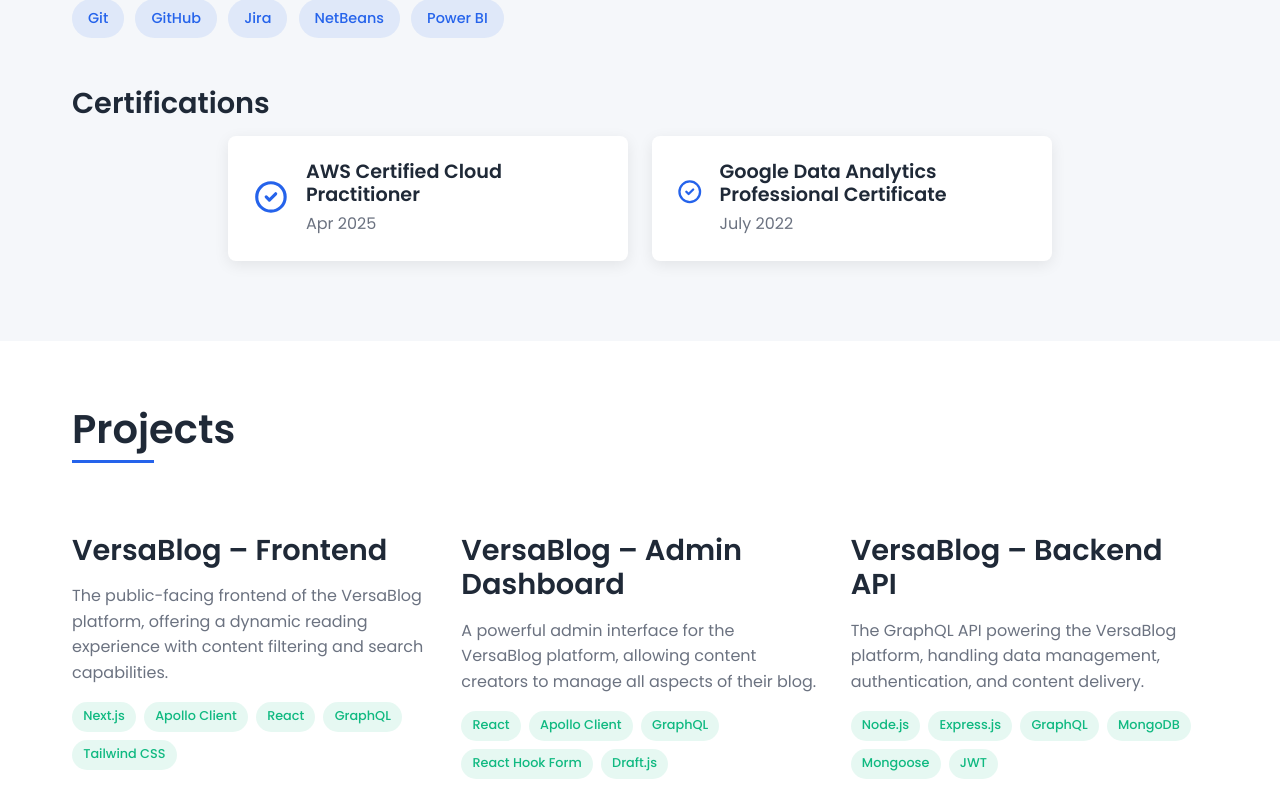
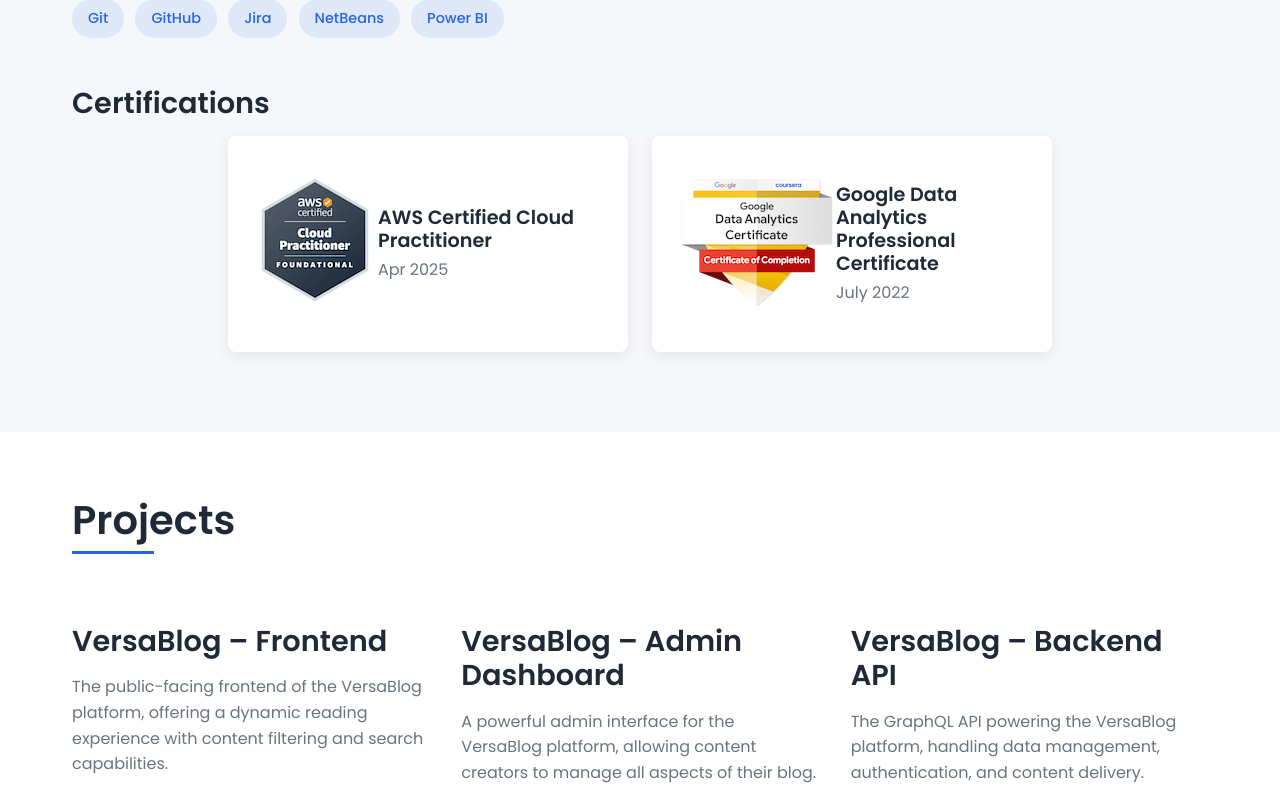
Before and after one commit to seymourpublic/naledi-portfolio, a React (Create React App) app: page / in a window 1280 px wide. Shown: the part 4280-5069 px from the top of the page. Built offline with nearby package versions, Linux system fonts and the light colour scheme.

Commit message:
Refactor code structure for improved readability and maintainability

```diff
--- a/src/components/Skills.js
+++ b/src/components/Skills.js
@@ -32,11 +32,15 @@ const Skills = () => {
   const certifications = [
     {
       name: "AWS Certified Cloud Practitioner",
-      date: "Apr 2025"
+      date: "Apr 2025",
+      badgeUrl: "aws-certified-cloud-practitioner.png",
+      credlyUrl: "https://www.credly.com/badges/592e7b34-a83d-4c3b-b64e-0ae3aaaba734/public_url"
     },
     {
       name: "Google Data Analytics Professional Certificate",
-      date: "July 2022"
+      date: "July 2022",
+      badgeUrl: "google-data-analytics-professional-certificate.2.png",
+      credlyUrl: "https://www.credly.com/badges/6cc695ca-a96a-4c2c-b819-c01ada593884/public_url"
     }
   ];
 
@@ -91,11 +95,13 @@ const Skills = () => {
             <div className="cert-cards">
               {certifications.map((cert, index) => (
                 <div key={index} className="cert-card">
-                  <div className="cert-icon">
-                    <svg xmlns="http://www.w3.org/2000/svg" fill="none" viewBox="0 0 24 24" stroke="currentColor">
-                      <path strokeLinecap="round" strokeLinejoin="round" strokeWidth="2" d="M9 12l2 2 4-4m6 2a9 9 0 11-18 0 9 9 0 0118 0z" />
-                    </svg>
-                  </div>
+                  {cert.credlyUrl ? (
+                    <a href={cert.credlyUrl} target="_blank" rel="noopener noreferrer">
+                    <img src={cert.badgeUrl} alt={cert.name} className="cert-badge" />
+                      </a>
+                      ) : (
+                    <img src={cert.badgeUrl} alt={cert.name} className="cert-badge" />
+                  )}
                   <div className="cert-content">
                     <h4>{cert.name}</h4>
                     <p>{cert.date}</p>
```
Also changed, not shown: public/aws-certified-cloud-practitioner.png (added), public/google-data-analytics-professional-certificate.2.png (added).
